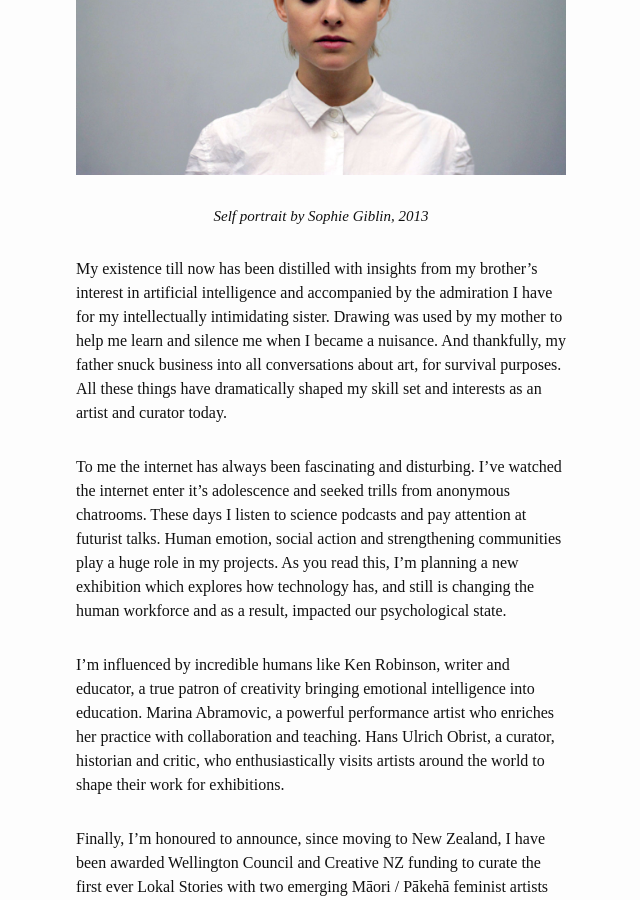
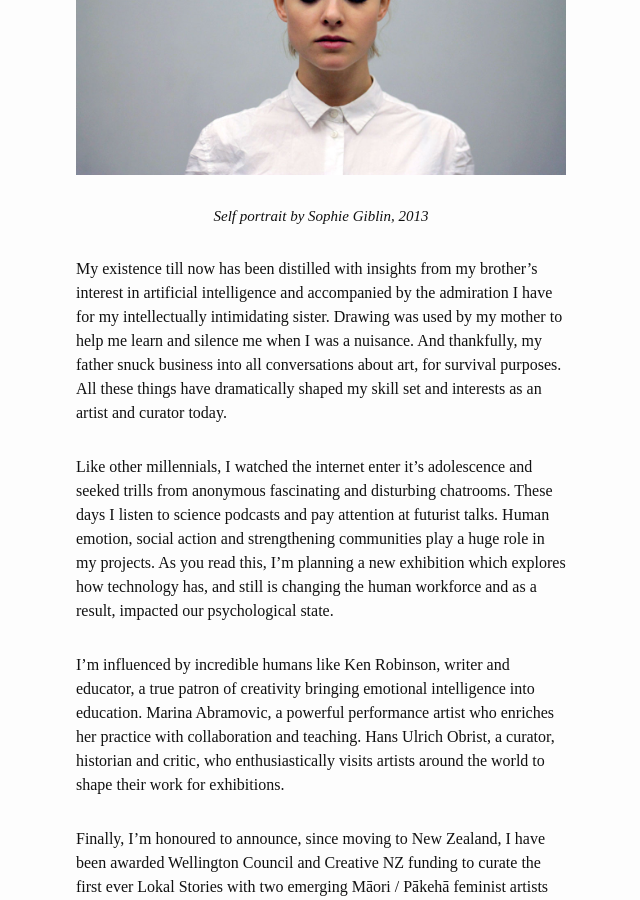
Before and after one commit to sophiegoblin/sophiegoblin.github.io, a Jekyll site: the page built from index.md, in a window 1280 px wide and 900 px high, scrolled down 414 px. Shown: the whole window, without its empty margins (319-959 px from the left). Built offline with Jekyll 4.4.1, drawn with Linux system fonts in a browser that asks for light colours; nearby versions of some CDN libraries.

Commit message:
spelling

```diff
--- a/index.md
+++ b/index.md
@@ -14,9 +14,9 @@ Since <span class="bold-number">1989</span>, art has been the language I speak a
 
 <span class="caption">Self portrait by Sophie Giblin, 2013</span>
 
-My existence till now has been distilled with insights from my brother's interest in artificial intelligence and accompanied by the admiration I have for my intellectually intimidating sister. Drawing was used by my mother to help me learn and silence me when I became a nuisance. And thankfully, my father snuck business into all conversations about art, for survival purposes. All these things have dramatically shaped my skill set and interests as an artist and curator today.
+My existence till now has been distilled with insights from my brother's interest in artificial intelligence and accompanied by the admiration I have for my intellectually intimidating sister. Drawing was used by my mother to help me learn and silence me when I was a nuisance. And thankfully, my father snuck business into all conversations about art, for survival purposes. All these things have dramatically shaped my skill set and interests as an artist and curator today.
 
-To me the internet has always been fascinating and disturbing. I've watched the internet enter it's adolescence and seeked trills from anonymous chatrooms. These days I listen to science podcasts and pay attention at futurist talks. Human emotion, social action and strengthening communities play a huge role in my projects. As you read this, I'm planning a new exhibition which explores how technology has, and still is changing the human workforce and as a result, impacted our psychological state.
+Like other millennials, I watched the internet enter it's adolescence and seeked trills from anonymous fascinating and disturbing chatrooms. These days I listen to science podcasts and pay attention at futurist talks. Human emotion, social action and strengthening communities play a huge role in my projects. As you read this, I'm planning a new exhibition which explores how technology has, and still is changing the human workforce and as a result, impacted our psychological state.
 
 I'm influenced by incredible humans like Ken Robinson, writer and educator, a true patron of creativity bringing emotional intelligence into education. Marina Abramovic, a powerful performance artist who enriches her practice with collaboration and teaching. Hans Ulrich Obrist, a curator, historian and critic, who enthusiastically visits artists around the world to shape their work for exhibitions.
 
```
